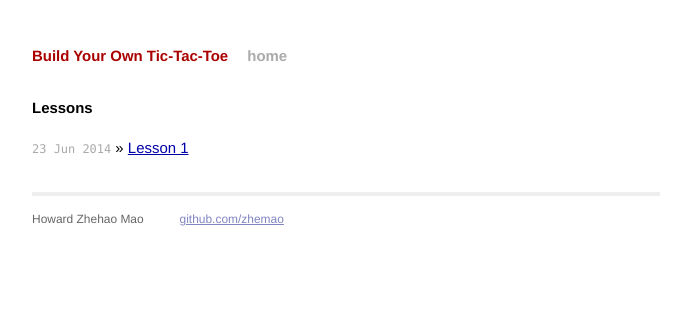
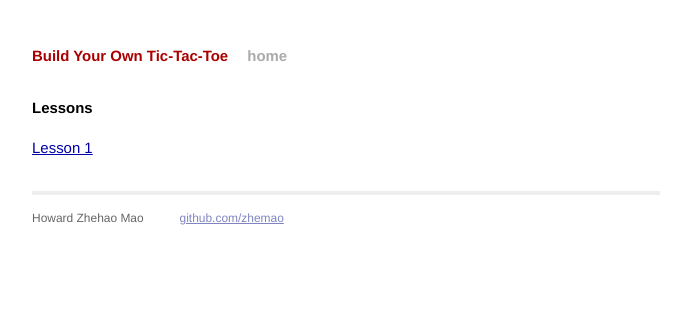
Before and after one commit to zhemao/tictactoe, a Jekyll site: the page built from index.html, in a window 1280 px wide. Shown: the top 332 px of the page, without its empty margins (294-985 px from the left). Built offline with Jekyll 4.4.1, drawn with Linux system fonts in a browser that asks for light colours; Markdown is read by kramdown in place of the engine named in the settings.

Commit message:
reverse order of posts in index

```diff
--- a/index.html
+++ b/index.html
@@ -6,8 +6,8 @@ title: Build Your Own Tic-Tac-Toe
 <div id="home">
   <h1>Lessons</h1>
   <ul class="posts">
-    {% for post in site.posts %}
-      <li><span>{{ post.date | date_to_string }}</span> &raquo; <a href="{{ site.baseurl }}{{ post.url }}">{{ post.title }}</a></li>
+    {% for post in site.posts reversed %}
+      <li><a href="{{ site.baseurl }}{{ post.url }}">{{ post.title }}</a></li>
     {% endfor %}
   </ul>
 </div>
```
